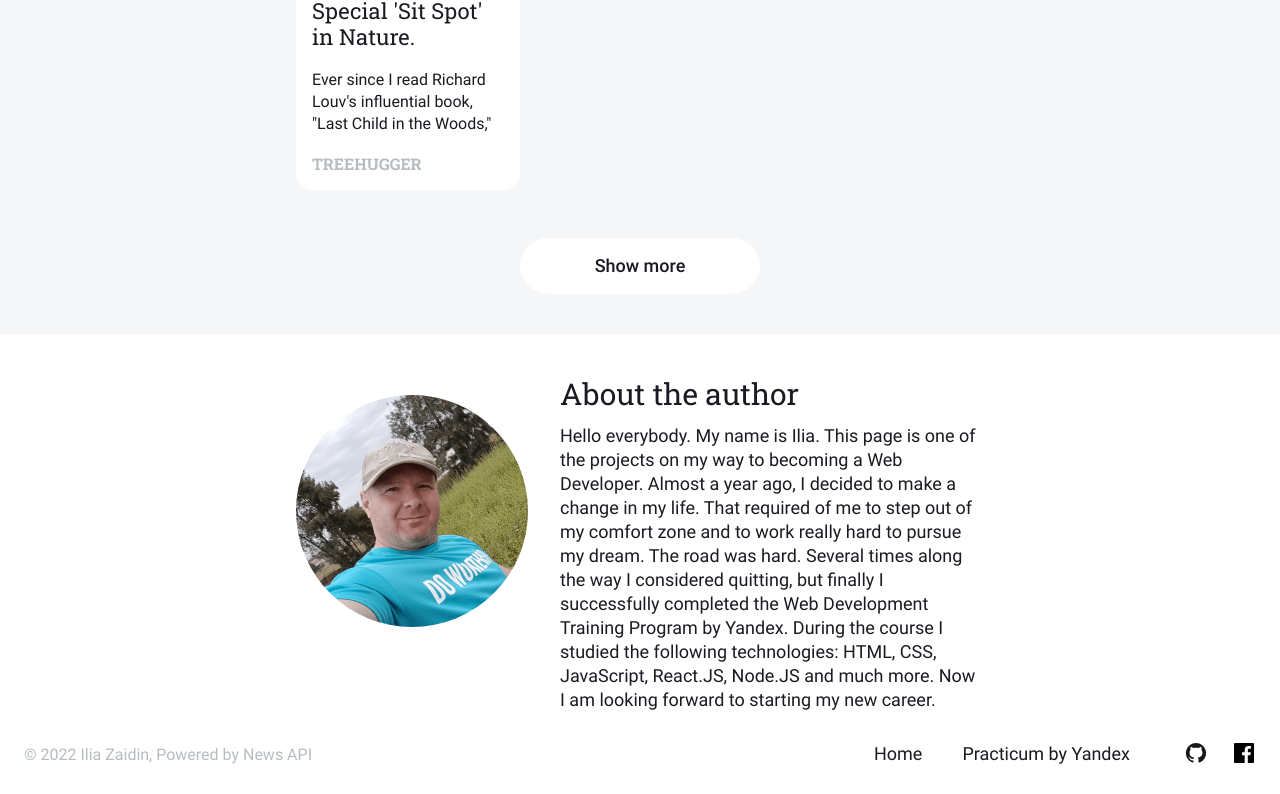
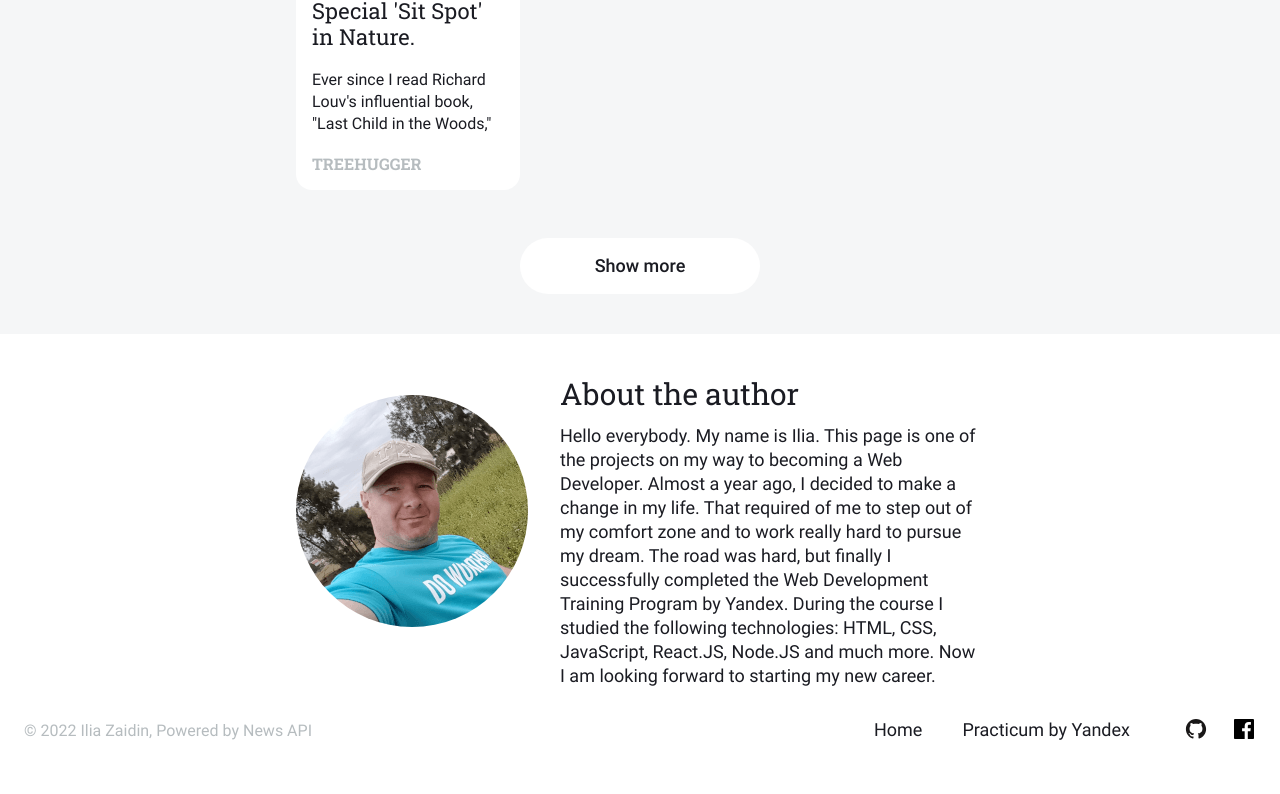
Before and after one commit to IliaZaidin/news-explorer-frontend, a React (Create React App) app: page / in a window 1280 px wide. Shown: the part 1085-1879 px from the top of the page. After the commit the page ends 1855 px from the top, so only its background shows below. Built offline with nearby package versions, Linux system fonts and the light colour scheme.

Commit message:
fix: about text

```diff
--- a/src/components/About/About.js
+++ b/src/components/About/About.js
@@ -3,7 +3,7 @@ import './About.css';
 function About() {
 
   return (
-    <div className="about">
+    <section className="about">
       <div className="about__wrapper">
         <div className='about__avatar'></div>
         <div className='about__text-wrapper'>
@@ -11,15 +11,14 @@ function About() {
           <p className='about__subtitle'>
             Hello everybody. My name is Ilia. This page is one of the projects on my way to becoming a Web Developer.
             Almost a year ago, I decided to make a change in my life. That required of me to step out of my comfort
-            zone and to work really hard to pursue my dream. The road was hard. Several times along the way I
-            considered quitting, but finally I successfully completed the Web Development Training Program by Yandex.
-            During the course I studied the following technologies: HTML, CSS, JavaScript, React.JS, Node.JS and much more.
-            Now I am looking forward to starting my new career.
+            zone and to work really hard to pursue my dream. The road was hard, but finally I successfully completed
+            the Web Development Training Program by Yandex. During the course I studied the following technologies:
+            HTML, CSS, JavaScript, React.JS, Node.JS and much more. Now I am looking forward to starting my new career.
           </p>
           {/* <p className='about__subtitle'></p> */}
         </div>
       </div>
-    </div>
+    </section>
   )
 }
 
```
